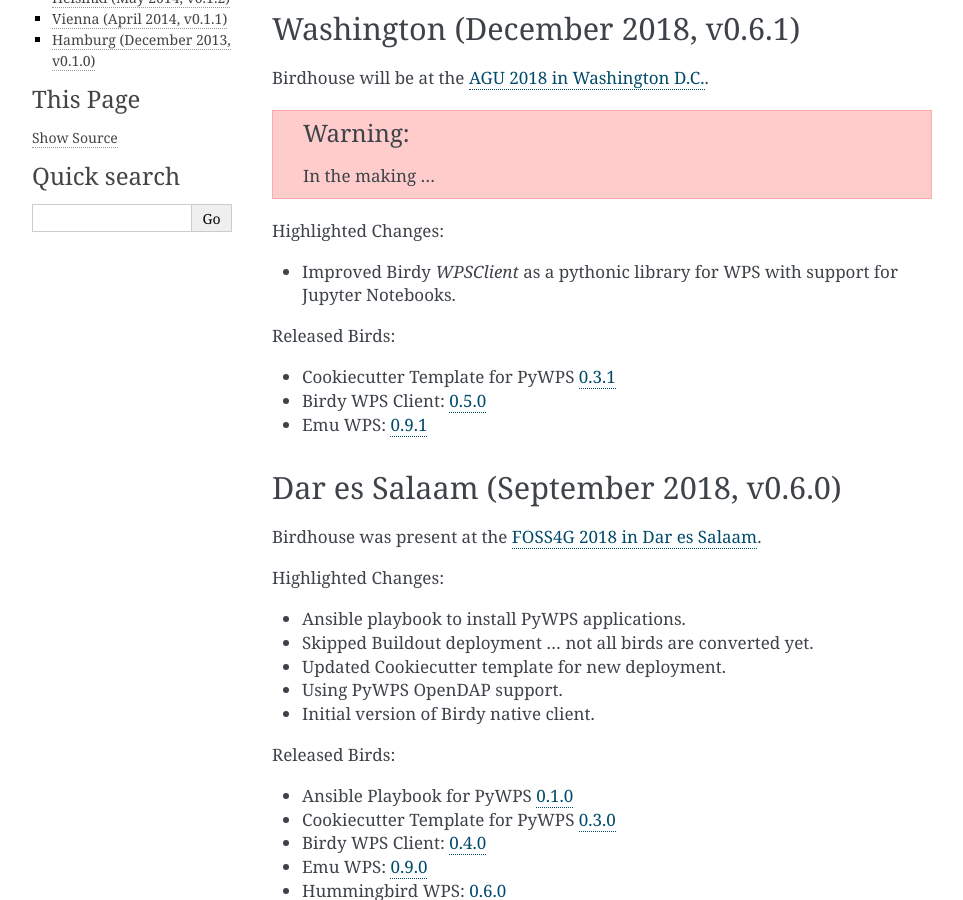
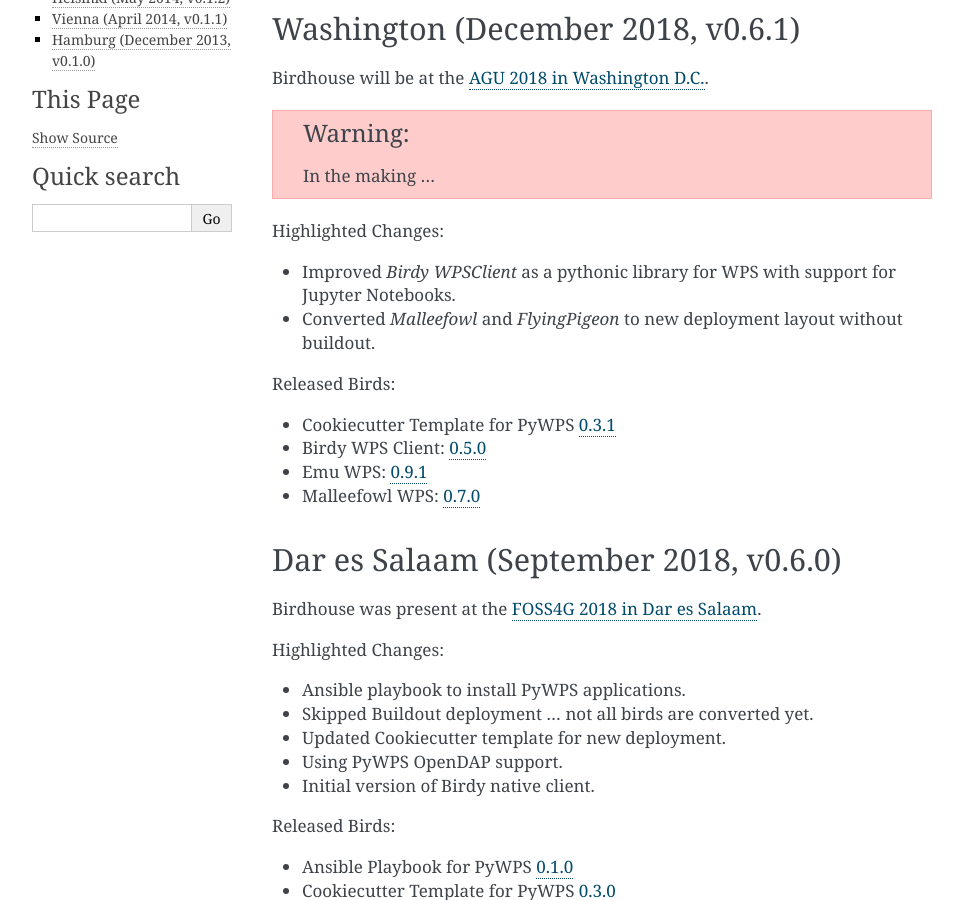
Before and after one commit to bird-house/birdhouse-docs, a Sphinx documentation site: the page built from docs/source/release_notes.rst, in a window 1280 px wide and 900 px high, scrolled down 359 px. Shown: the whole window, without its empty margins (148-1111 px from the left). Built offline with Sphinx 7.4.7, drawn with Linux system fonts in a browser that asks for light colours.

Commit message:
added malleefowl

```diff
--- a/docs/source/release_notes.rst
+++ b/docs/source/release_notes.rst
@@ -18,13 +18,16 @@
 
 Highlighted Changes:
 
-* Improved Birdy `WPSClient` as a pythonic library for WPS with support for Jupyter Notebooks.
+* Improved *Birdy* `WPSClient` as a pythonic library for WPS with support for Jupyter Notebooks.
+* Converted *Malleefowl* and *FlyingPigeon* to new deployment layout without buildout.
 
 Released Birds:
 
 * Cookiecutter Template for PyWPS `0.3.1 <https://github.com/bird-house/cookiecutter-birdhouse/releases/tag/v0.3.1>`_
 * Birdy WPS Client: `0.5.0 <https://github.com/bird-house/birdy/releases/tag/v0.5.0>`_
 * Emu WPS: `0.9.1 <https://github.com/bird-house/emu/releases/tag/v0.9.1>`_
+* Malleefowl WPS: `0.7.0 <https://github.com/bird-house/malleefowl/releases/tag/v0.7.0>`_
+
 
 Dar es Salaam (September 2018, v0.6.0)
 ======================================
```
